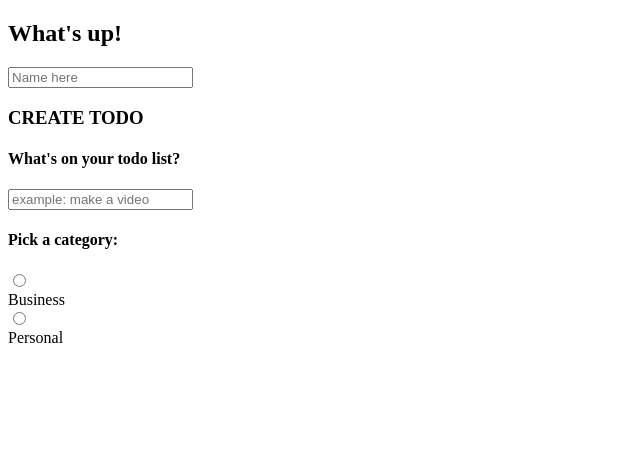
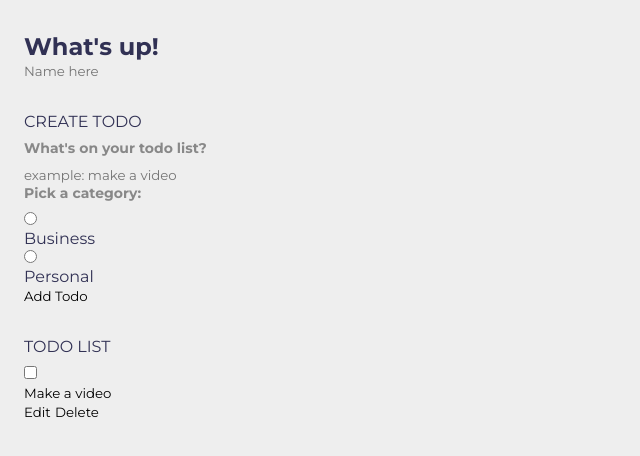
Before and after one commit to MarcMechi98/javascript-todo-list, a plain HTML site: page index.html in a window 1280 px wide. Shown: the whole page, without its empty margins (0-640 px from the left). Drawn offline with Linux system fonts and the light colour scheme.

Commit message:
HTML Comments

```diff
--- a/index.html
+++ b/index.html
@@ -26,12 +26,12 @@
         <section class="create-todo">
             <h3>CREATE TODO</h3>
 
-            <!-- TODO FORM -->
+            <!-- Todo Form -->
             <form id="new-todo-form">
                 <h4>What's on your todo list?</h4>
                 <input type="text" name="content" id="content" placeholder="example: make a video">
 
-                <!--PICK A NEW TODO CATEGORY-->
+                <!--Pick a New Todo Category-->
                 <h4>Pick a category:</h4>
                 <div class="options">
 
@@ -48,11 +48,35 @@
                     </label>
                     <span class="bubble personal"></span>
                     <div>Personal</div>
+                </div>
 
-                </div>
+                <input type="submit" value="Add Todo">
             </form>
         </section>
 
+        <!-- TODO LIST -->
+        <section class="todo-list">
+            <h3>TODO LIST</h3>
+            <div class="list" id="todo-list">
+
+                <!-- Todo Item -->
+                <div class="todo-item">
+                    <label>
+                        <input type="checkbox">
+                        <span class="bubble business"></span>
+                    </label>
+
+                    <div class="todo-content">
+                        <input type="text" value="Make a video" readonly>
+                    </div>
+
+                    <div class="actions">
+                        <button class="edit">Edit</button>
+                        <button class="delete">Delete</button>
+                    </div>
+                </div>
+            </div>
+        </section>
 
     </main>
 
--- a/main.css
+++ b/main.css
@@ -0,0 +1,66 @@
+:root {
+    --primary: #EA40A4;
+    --personal: var(--primary);
+    --business: #3A82EE;
+    --light: #EEE;
+    --dark: #313154;
+    --gray: #888;
+    --danger: #ff5b57;
+
+    --shadow: 0 1px 3px rgba(0, 0, 0, .1);
+
+    --business-glow: 0 0 4px rgba(58, 130, 238, .75);
+    --personal-glow: 0 0 4px rgba(234, 64, 164, .75);
+}
+
+/* GENERAL */
+* {
+    margin: 0;
+    padding: 0;
+    box-sizing: border-box;
+    font-family: 'Montserrat', sans-serif;
+}
+
+body {
+    background: var(--light);
+    color: var(--dark);
+}
+
+input:not([type="radio"]):not([type="checkbox"]),
+button {
+    appearance: none;
+    border: none;
+    outline: none;
+    background: none;
+    cursor: initial;
+}
+
+section {
+    margin: 2rem 0;
+    padding: 0 1.5rem;
+}
+
+h3 {
+    color: var(--dark);
+    font-size: 1rem;
+    font-weight: 400;
+    margin-bottom: .5rem;
+}
+
+h4 {
+    color: var(--gray);
+    font-size: .875rem;
+    font-weight: 700;
+    margin-bottom: .5rem;
+}
+
+/* GREETING SECTION */
+.greeting .title {
+    display: flex;
+}
+
+.greeting .title input {
+    margin-left: .5rem;
+    flex: 1 1 0;
+    min-width: 0;
+}
```
